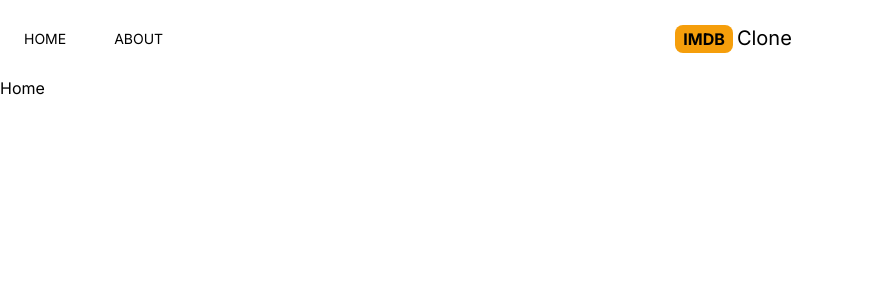
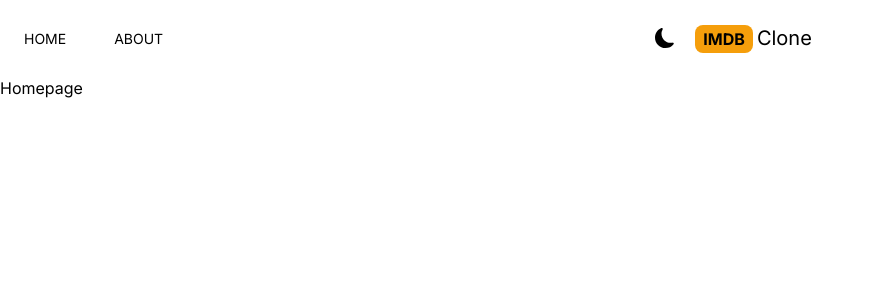
Before and after one commit to miguellofredo85/cloneimd, a Next.js app: page / in a window 1280 px wide. Shown: the top 300 px of the page, without its empty margins (0-873 px from the left). Built offline with nearby package versions, Linux system fonts and the light colour scheme.

Commit message:
darkmode implemented

```diff
--- a/package.json
+++ b/package.json
@@ -12,6 +12,7 @@
     "eslint": "8.42.0",
     "eslint-config-next": "13.4.5",
     "next": "13.4.5",
+    "next-themes": "^0.2.1",
     "react": "18.2.0",
     "react-dom": "18.2.0",
     "react-icons": "^4.9.0"
--- /dev/null
+++ b/src/app/Provider.jsx
@@ -0,0 +1,14 @@
+"use client";
+import React from "react";
+import { ThemeProvider } from "next-themes";
+
+export default function Provider({ children }) {
+  return (
+    <ThemeProvider enableSystem={true} attribute="class"> {/* https://www.npmjs.com/package/next-themes?activeTab=readme All yourtheme configuration is passed to ThemeProvider.*/}
+
+      <div className="dark:bg-gray-700 dark:text-white transition-colors duration-300 min-h-screen select-none">
+        {children}
+      </div>
+    </ThemeProvider>
+  );
+}
--- /dev/null
+++ b/src/app/components/DarkModeSwitch.jsx
@@ -0,0 +1,26 @@
+"use client";
+
+import React, { useEffect, useState } from "react";
+import { useTheme } from "next-themes";
+import { MdLightMode } from "react-icons/md";
+import { BsFillMoonFill } from "react-icons/bs";
+
+export default function DarkModeSwitch(props) {
+  const [mounted, setMounted] = useState(false)
+  const { systemTheme, theme, setTheme } = useTheme();
+
+  useEffect(() => setMounted(true), []);
+
+  const darkModeSwitcher = theme === "system" ? systemTheme : theme;
+
+  return (
+    <>
+      {mounted && (darkModeSwitcher === "dark" ? (
+        <MdLightMode className='text-xl cursor-pointer hover:text-amber-500' onClick={() => setTheme("light") } />
+      ) : (
+        <BsFillMoonFill className='text-xl cursor-pointer hover:text-amber-500' onClick={() => setTheme("dark")} />
+      ))}
+
+    </>
+  );
+}
--- a/src/app/components/Header.jsx
+++ b/src/app/components/Header.jsx
@@ -3,6 +3,7 @@
 import {AiFillHome} from 'react-icons/ai'
 import {BsFillInfoCircleFill} from 'react-icons/bs'
 import Link from 'next/link'
+import DarkModeSwitch from './DarkModeSwitch'
 
 export default function Header() {
   return (
@@ -11,12 +12,15 @@
             <MenuItem title='HOME' address='/' Icon={AiFillHome}/>
             <MenuItem title='ABOUT' address='/about' Icon={BsFillInfoCircleFill}/>
           </div>
+          <div className='flex items-center space-x-5'>
+            <DarkModeSwitch />
             <Link href='/'>
               <h2 className='text-2x1'>
                 <span className='font-bold bg-amber-500 py-1 px-2 rounded-lg mr-1'>IMDB</span>
                 <span className='text-xl hidden sm:inline'>Clone</span>
               </h2>
             </Link>
+          </div>
           <div className=''>
           </div>
     </div>
--- a/src/app/layout.jsx
+++ b/src/app/layout.jsx
@@ -1,6 +1,9 @@
+'use client'
+import Provider from './Provider';
 import Header from './components/Header';
 import './globals.css'
 import { Inter } from 'next/font/google'
+import { useTheme } from 'next-themes'
 
 const inter = Inter({ subsets: ['latin'] })
 
@@ -9,12 +12,18 @@
 }
 
 export default function RootLayout({ children }) {
+  const ThemeChanger = () => {
+    const { theme, setTheme } = useTheme()
+  }
+
   return (
     <html lang="en">
-      <body className={inter.className}>
-        <Header/>
-        {children}
-      </body>
+        <body className={inter.className}>
+      <Provider>
+          <Header/>
+          {children}
+      </Provider>
+        </body>
     </html>
   )
 }
--- a/src/app/page.jsx
+++ b/src/app/page.jsx
@@ -1,5 +1,5 @@
 export default function Home() {
   return (
-     <h2>Home</h2>
+     <h2>Homepage</h2>
   )
 }
--- a/tailwind.config.js
+++ b/tailwind.config.js
@@ -7,4 +7,5 @@
     extend: {},
   },
   plugins: [],
+  darkMode: 'class',
 }
```
Also changed, not shown: 1 other file (tests, documents, lock files or other folders).
